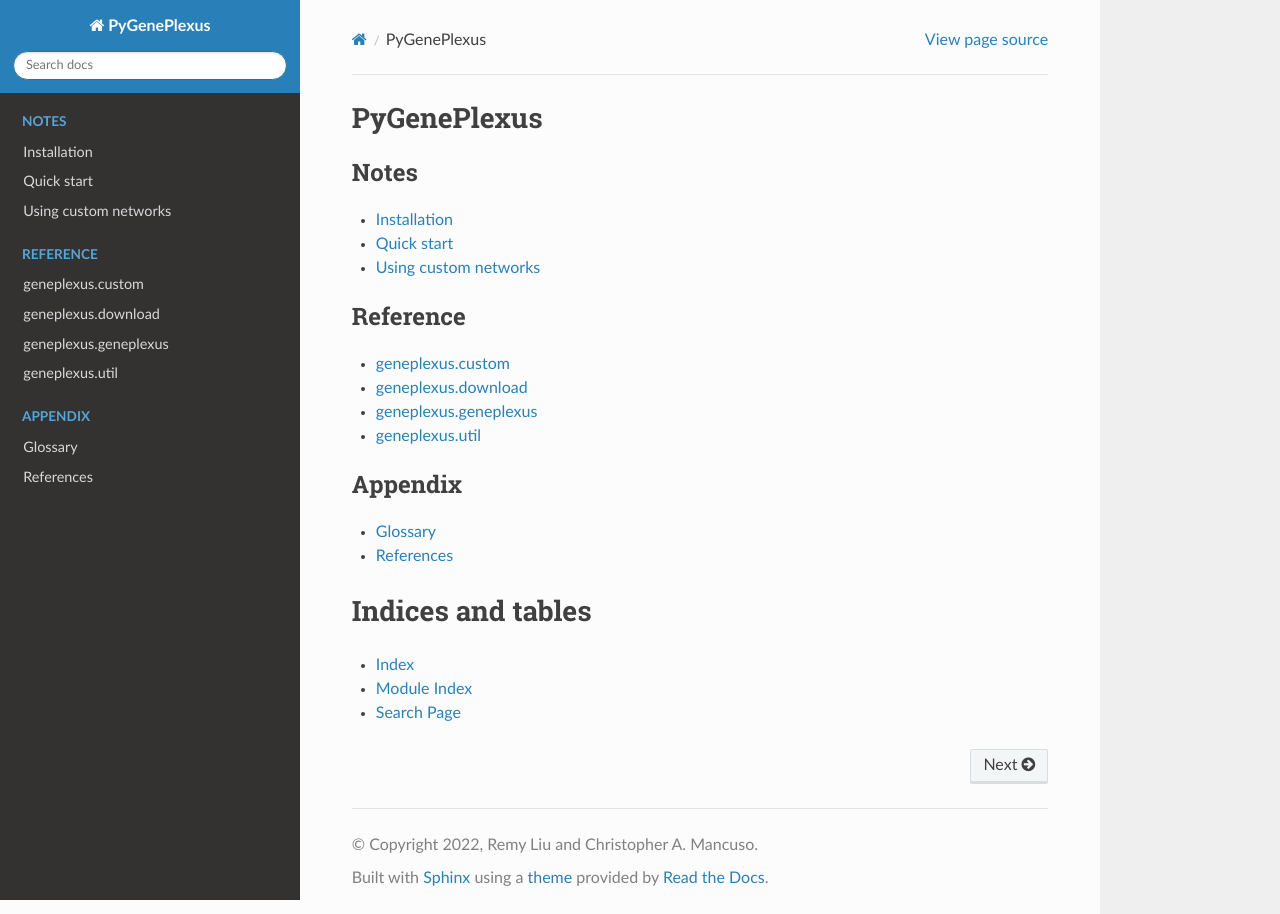
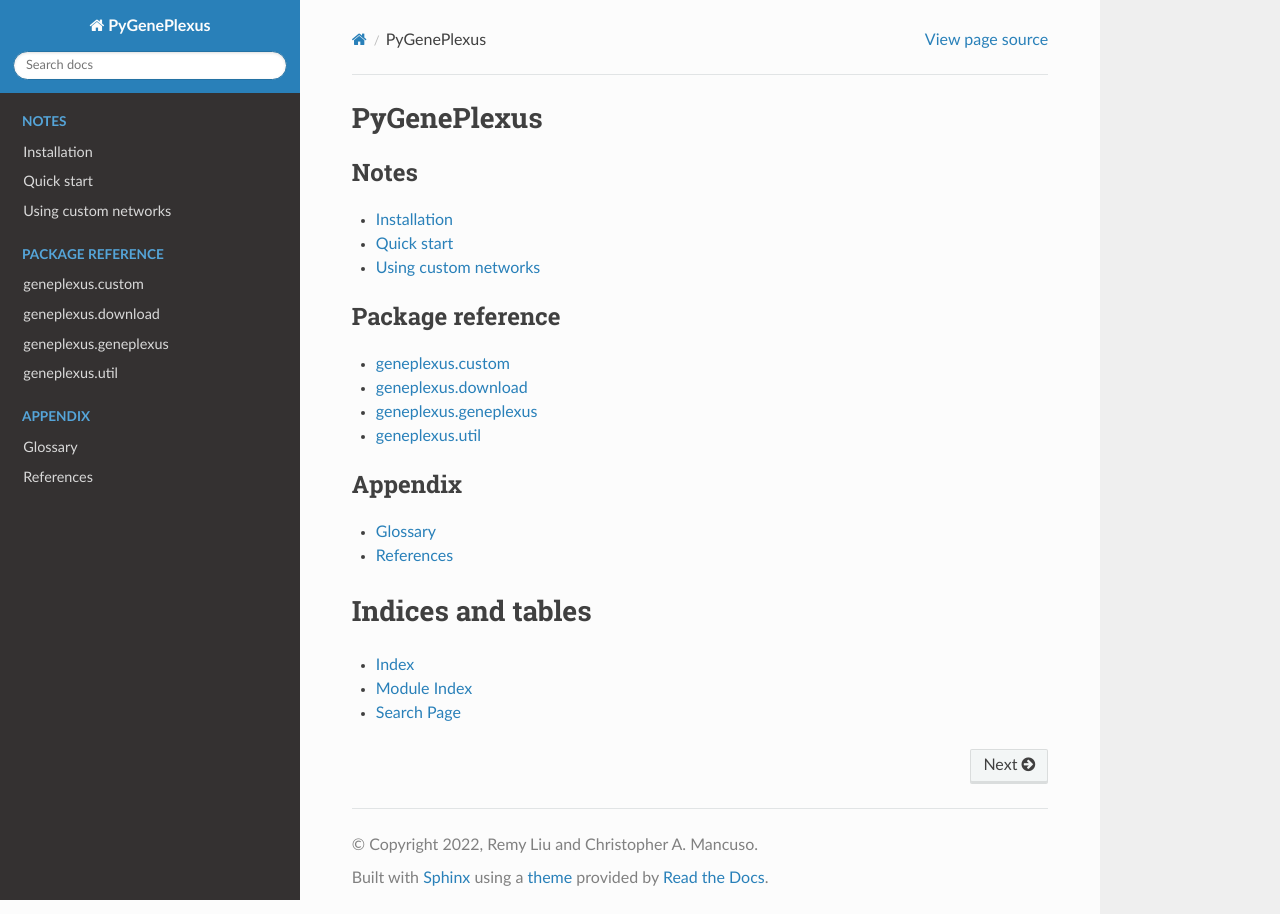
Before and after one commit to krishnanlab/PyGenePlexus, a Sphinx documentation site: the page built from docs/source/index.rst, in a window 1280 px wide. Built offline with Sphinx 7.4.7 and the Read the Docs theme 2.0.0, drawn with Linux system fonts in a browser that asks for light colours.

Commit message:
Reduce toctree maxdepth, rename package reference

```diff
--- a/docs/source/index.rst
+++ b/docs/source/index.rst
@@ -16,8 +16,8 @@
 
 
 .. toctree::
-   :maxdepth: 2
-   :caption: Reference
+   :maxdepth: 1
+   :caption: Package reference
 
    geneplexus/custom
    geneplexus/download
```
Also changed, not shown: other parts of docs/source/index.rst (+1 -1 lines).
